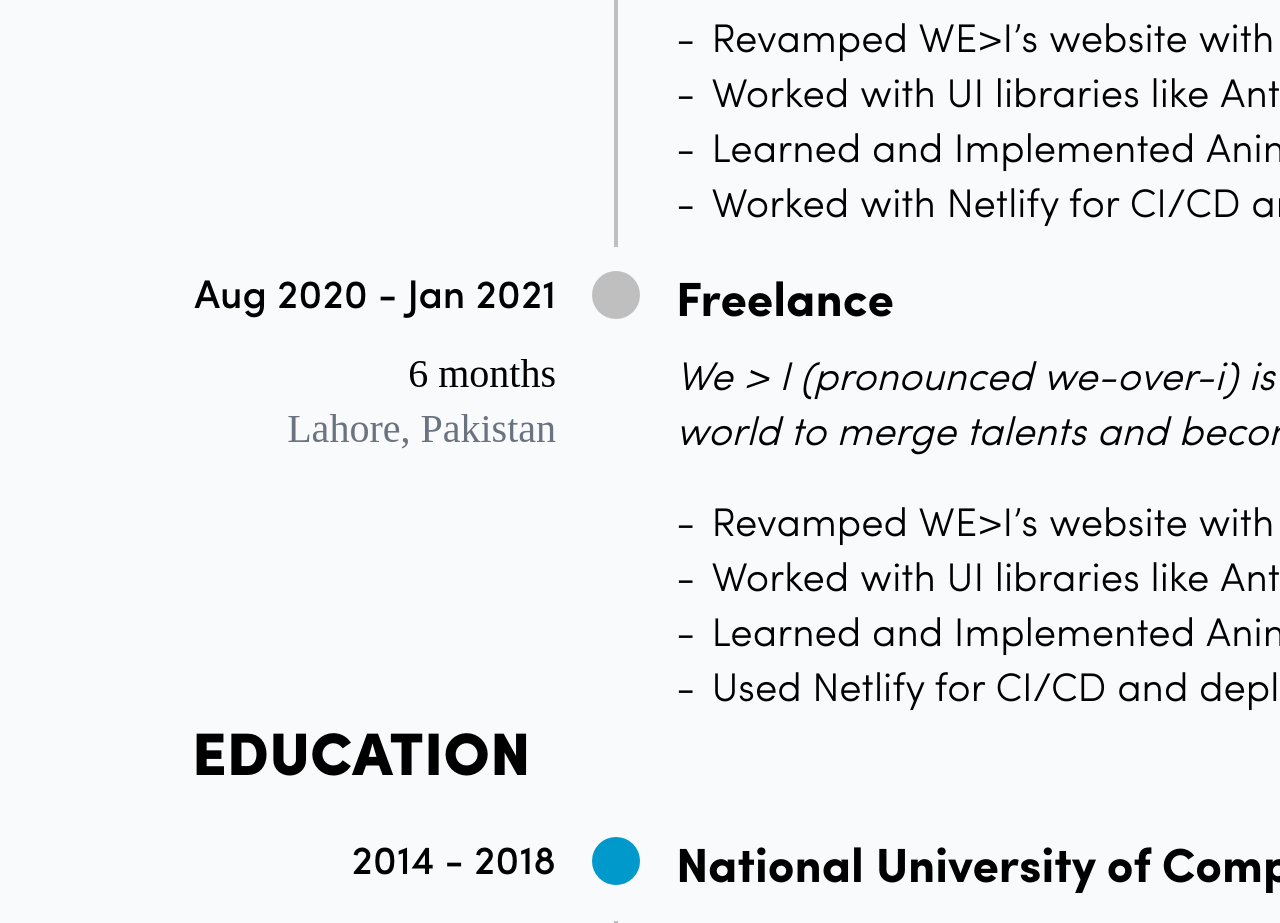
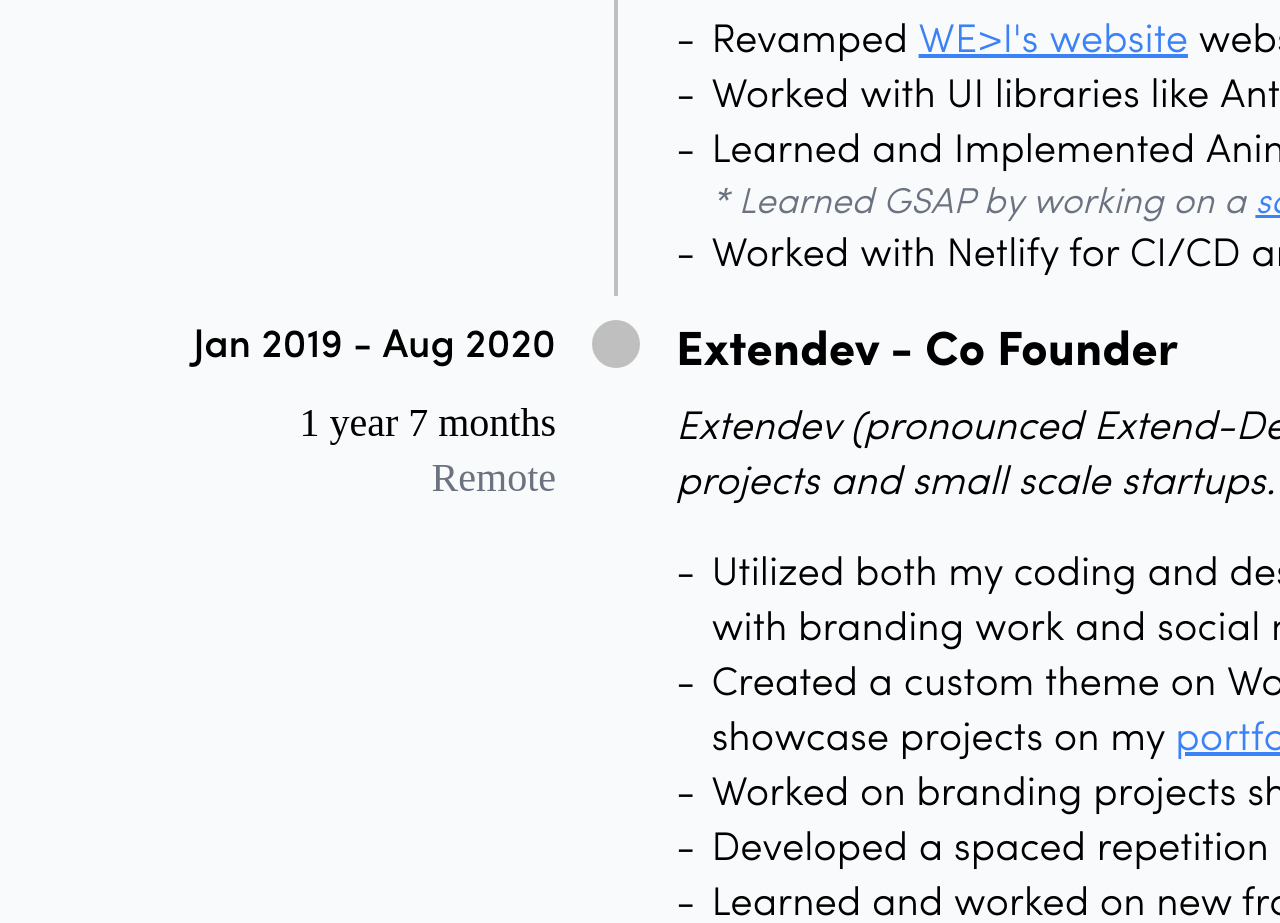
Before and after one commit to chwaqarali6/my-resume, a React (Create React App) app: page / in a window 1280 px wide. Shown: the part 3000-3923 px from the top of the page. Built offline with nearby package versions, Linux system fonts and the light colour scheme; a web font is replaced by a local one.

Commit message:
Added project links

```diff
--- a/src/components/experience/Freelance.js
+++ b/src/components/experience/Freelance.js
@@ -8,16 +8,53 @@ const Freelance = (props) => {
 	return (
 		<TimelineItem
 			dotColor='#BFBFBF'
-			time='Aug 2020 - Jan 2021'
-			duration='6 months'
-			location='Lahore, Pakistan'
-			title='Freelance'
-			description={`We > I (pronounced we-over-i) is a venture builder that partner with startups all over the world to merge talents and become an extension of their team.`}
+			time='Jan 2019 - Aug 2020'
+			duration='1 year 7 months'
+			location='Remote'
+			title='Extendev - Co Founder'
+			description={`Extendev (pronounced Extend-Dev) provided tech and design support to freelance projects and small scale startups.`}
 		>
-			<BulletPoint text='Revamped WE>I’s website with Reactjs, GSAP (Greensock), Ant Design and Netlify.' />
-			<BulletPoint text='Worked with UI libraries like Ant Design.' />
-			<BulletPoint text='Learned and Implemented Animation libraries like GSAP (Greensock).' />
-			<BulletPoint text='Used Netlify for CI/CD and deployment of websites.' />
+			<BulletPoint text='Utilized both my coding and designing skills, to develop quality web and mobile apps with branding work and social media post designs.' />
+			<BulletPoint>
+				<p>
+					<span>Created a custom theme on WordPress using PHP, HTML, CSS and Javascript to showcase projects on my </span>
+					<a className='cursor-pointer text-blue-500 underline' href='http://www.chwaqarali.com/' target='_blank' rel='noreferrer'>
+						portfolio website
+					</a>
+					.
+				</p>
+			</BulletPoint>
+			<BulletPoint>
+				<p>
+					<span>Worked on branding projects showcased on </span>
+					<a className='cursor-pointer text-blue-500 underline' href='https://www.instagram.com/gattoographics/' target='_blank' rel='noreferrer'>
+						Gattoo Graphics
+					</a>
+					.
+				</p>
+			</BulletPoint>
+			<BulletPoint>
+				<p>
+					<span>Developed a spaced repetition schedular app named </span>
+					<a className='cursor-pointer text-blue-500 underline' href='https://www.instagram.com/p/CGvWxUuAHXc/' target='_blank' rel='noreferrer'>
+						Interrupt
+					</a>
+					<span> using SwiftUI for iOS.</span>
+				</p>
+			</BulletPoint>
+			<BulletPoint>
+				<div>
+					<p>Learned and worked on new frontend frameworks like ReactJS.</p>
+					<p className='text-4xl italic text-gray-500'>
+						<span>* Learned ReactJS by working on a </span>
+						<a className='cursor-pointer text-blue-500 underline' href='https://mymoviebase.netlify.app/' target='_blank' rel='noreferrer'>
+							sample project
+						</a>
+						. *
+					</p>
+				</div>
+			</BulletPoint>
+			<BulletPoint text='Rated 5 stars on all deliverables won on freelancing websites (Fiverr and Upwork) and reached seller Level One starting from Beginner in mere 1 month.' />
 		</TimelineItem>
 	)
 }
--- a/src/components/experience/WeOverI.js
+++ b/src/components/experience/WeOverI.js
@@ -14,9 +14,28 @@ const WeOverI = (props) => {
 			title='We Over I - React Engineer'
 			description={`We > I (pronounced we-over-i) is a venture builder that partner with startups all over the world to merge talents and become an extension of their team.`}
 		>
-			<BulletPoint text='Revamped WE>I’s website with ReactJS, GSAP (Greensock), Ant-Design and Netlify.' />
+			<BulletPoint>
+				<p>
+					<span>Revamped </span>
+					<a className='cursor-pointer text-blue-500 underline' href='https://weoveri.netlify.app/' target='_blank' rel='noreferrer'>
+						{`WE>I's website`}
+					</a>
+					<span> website with ReactJS, GSAP, Ant-Design and Netlify.</span>
+				</p>
+			</BulletPoint>
 			<BulletPoint text='Worked with UI libraries like Ant-Design.' />
-			<BulletPoint text='Learned and Implemented Animation libraries like GSAP.' />
+			<BulletPoint>
+				<div>
+					<p>Learned and Implemented Animation libraries like GSAP (Greensock).</p>
+					<p className='text-4xl italic text-gray-500'>
+						<span>* Learned GSAP by working on a </span>
+						<a className='cursor-pointer text-blue-500 underline' href='https://tentwenty-assessment.netlify.app/' target='_blank' rel='noreferrer'>
+							sample project
+						</a>
+						. *
+					</p>
+				</div>
+			</BulletPoint>
 			<BulletPoint text='Worked with Netlify for CI/CD and deployment of websites.' />
 		</TimelineItem>
 	)
--- a/src/components/utility/BulletPoint.js
+++ b/src/components/utility/BulletPoint.js
@@ -5,7 +5,8 @@ const BulletPoint = (props) => {
 	return (
 		<div className='flex font-light'>
 			<p className='mr-4'>-</p>
-			<p>{props.text}</p>
+			{props.text && <p>{props.text}</p>}
+			{props.children}
 		</div>
 	)
 }
--- a/src/containers/Resume.js
+++ b/src/containers/Resume.js
@@ -10,7 +10,7 @@ const Resume = (props) => {
 	return (
 		<div id='Resume' className='w-[2480px]'>
 			<Header />
-			<div className='w-full bg-gray-50 px-48 pb-48 pt-28'>
+			<div className='w-full bg-gray-50 px-48 py-28'>
 				<Summary />
 				<WorkExperience />
 				<Education />
```
